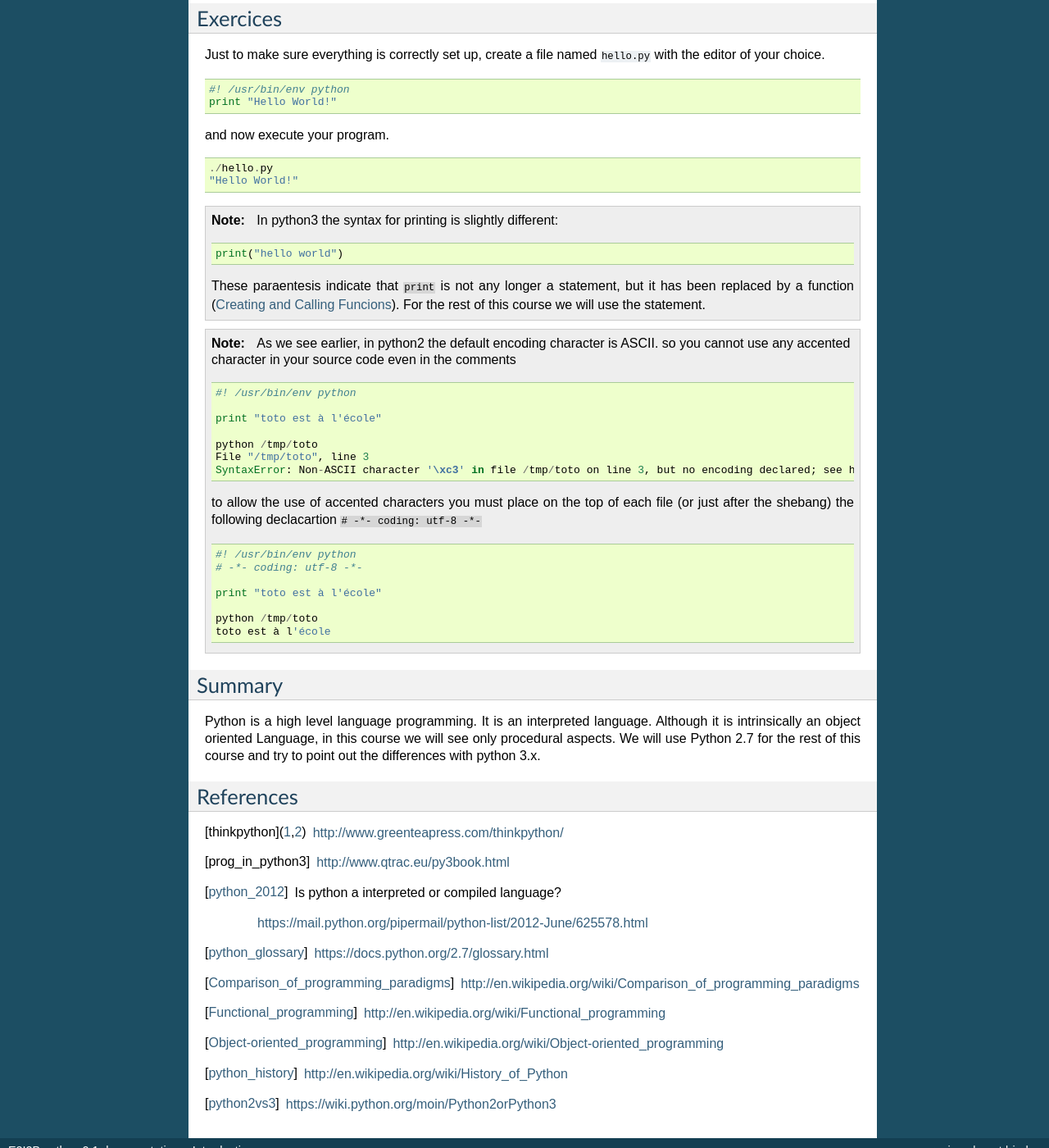
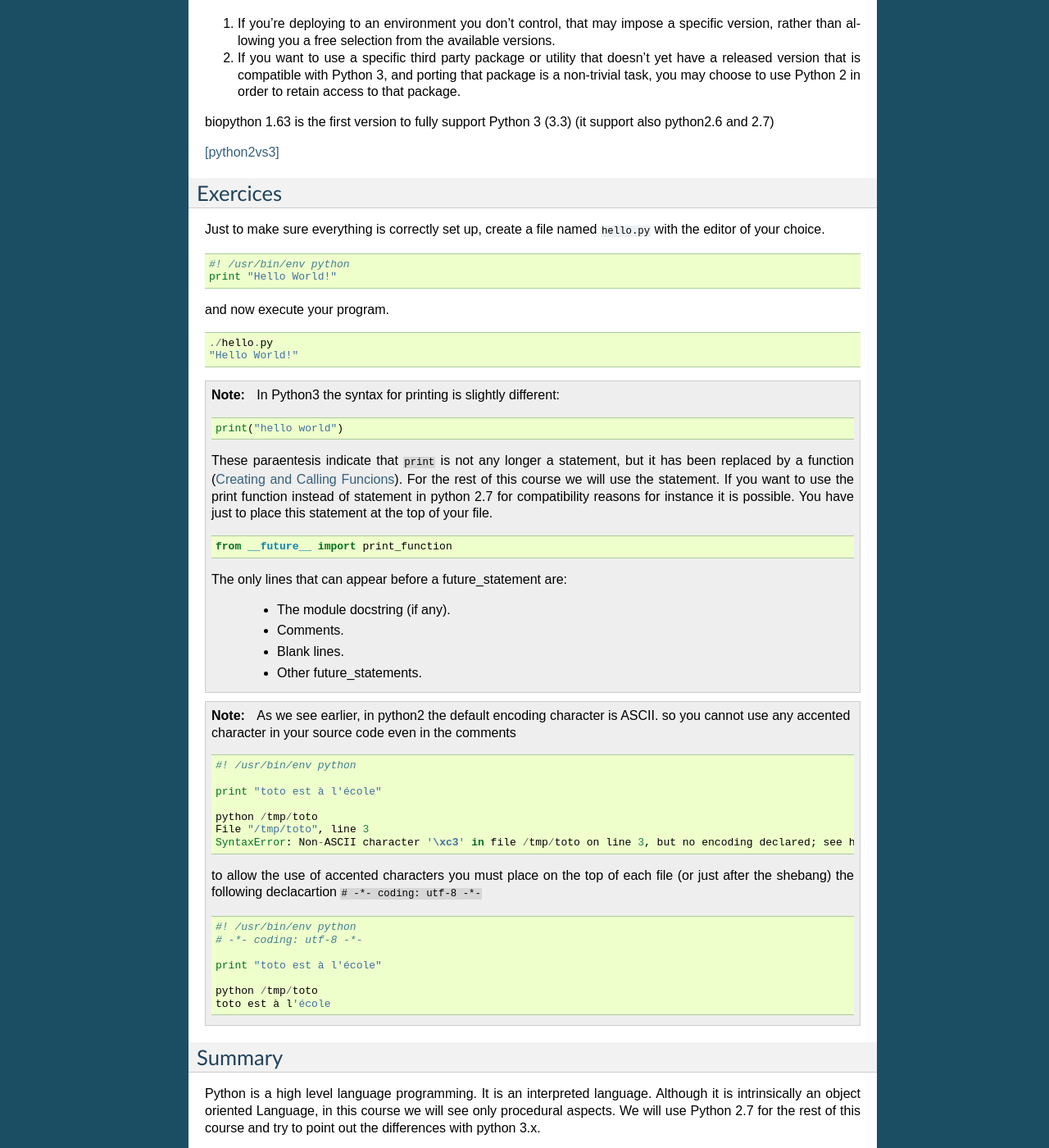
Before and after one commit to C3BI-pasteur-fr/python-course-1, a Sphinx documentation site: the page built from source/Introduction.rst, in a window 1280 px wide and 1400 px high, scrolled down 8288 px. Shown: the whole window at 82% size. Built offline with Sphinx 7.4.7, drawn with Linux system fonts in a browser that asks for light colours; some of the changed text lies outside the part shown.

```diff
--- a/source/Introduction.rst
+++ b/source/Introduction.rst
@@ -458,12 +458,24 @@ and now execute your program. ::
 
 .. note::
 
-   In python3 the syntax for printing is slightly different: ::
+   In Python3 the syntax for printing is slightly different: ::
 
      print("hello world")
 
    These paraentesis indicate that ``print`` is not any longer a statement, but it has been replaced by a function (:ref:`Creating_and_Calling_Funcions`).
-   For the rest of this course we will use the statement.
+   For the rest of this course we will use the statement. If you want to use the print function instead of statement in python 2.7 for compatibility reasons for instance
+   it is possible. You have just to place this statement at the top of your file. ::
+
+      from __future__ import print_function
+
+   The only lines that can appear before a future_statement are:
+
+      * The module docstring (if any).
+      * Comments.
+      * Blank lines.
+      * Other future_statements.
+
+
 
 .. note::
 
@@ -500,7 +512,7 @@ References
 
 .. [thinkpython] http://www.greenteapress.com/thinkpython/
 
-.. [prog_in_python3] http://www.qtrac.eu/py3book.html
+.. [prog_in_python3] Mark Summerfield, Programming in Python3 (addison wesley): http://www.qtrac.eu/py3book.html
 
 .. [python_2012] Is python a interpreted or compiled language?
 
```
Also changed, not shown: other parts of source/Introduction.rst (+3 -3 lines).
